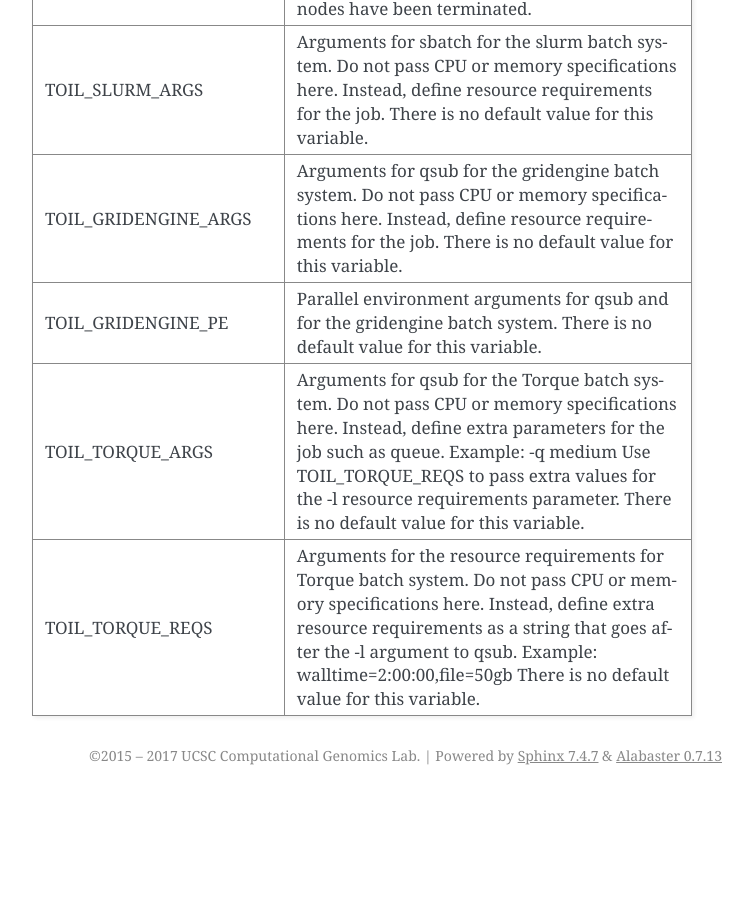
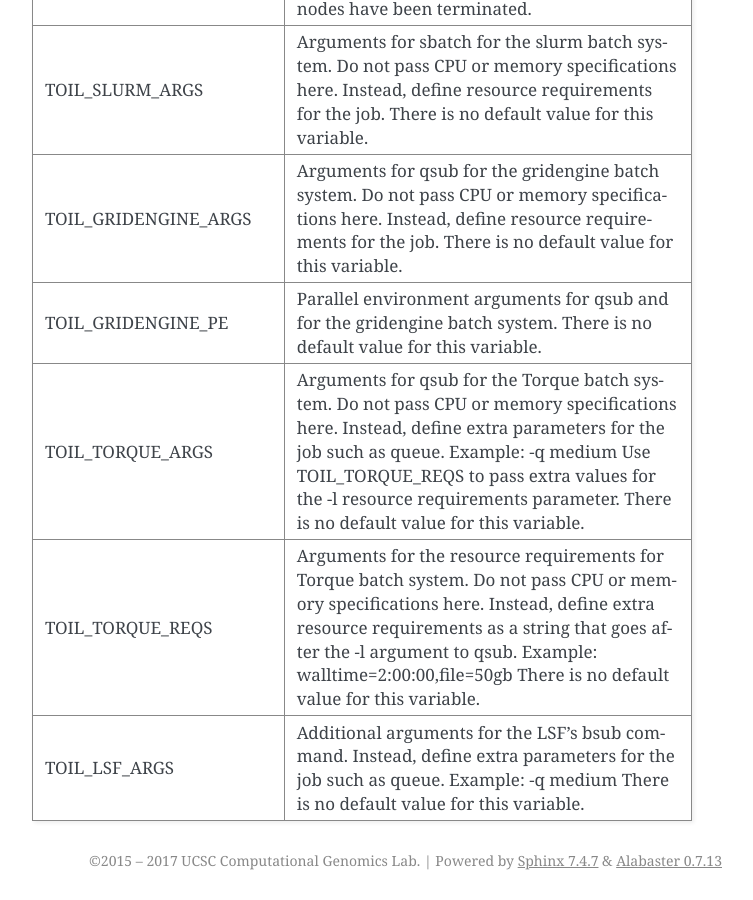
Before and after one commit to DataBiosphere/toil, a Sphinx documentation site: the page built from docs/appendices/environment_vars.rst, in a window 1280 px wide and 900 px high, scrolled down 1481 px. Shown: the whole window, without its empty margins (388-1141 px from the left). Built offline with Sphinx 7.4.7, drawn with Linux system fonts in a browser that asks for light colours; the version number could not be read and is left out; before the commit the page ends 2276 px from its top, so only the background shows below that.

Commit message:
add TOIL_LSF_ARGS to the list

```diff
--- a/docs/appendices/environment_vars.rst
+++ b/docs/appendices/environment_vars.rst
@@ -98,5 +98,10 @@ There are several environment variables that affect the way Toil runs.
 |                        | walltime=2:00:00,file=50gb                         |
 |                        | There is no default value for this variable.       |
 +------------------------+----------------------------------------------------+
+| TOIL_LSF_ARGS          | Additional arguments for the LSF's bsub command.   |
+|                        | Instead, define extra parameters for the job such  |
+|                        | as queue. Example: -q medium                       |
+|                        | There is no default value for this variable.       |
++------------------------+----------------------------------------------------+
 
 .. _standard temporary directory: https://docs.python.org/2/library/tempfile.html#tempfile.gettempdir
```
